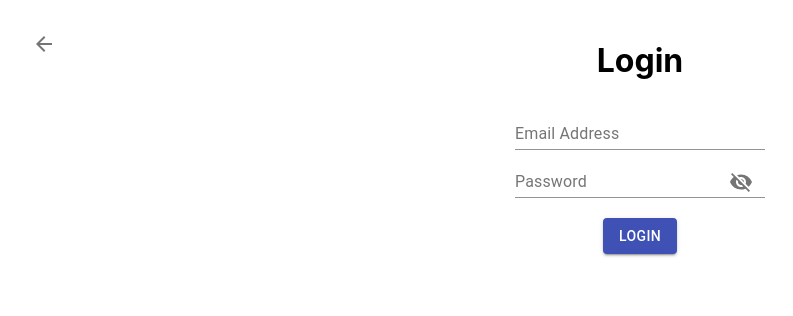
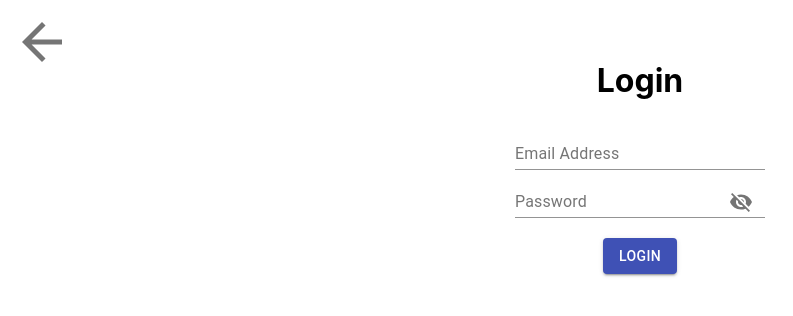
Before and after one commit to GA-hackathon/friendly-competition, a React (Create React App) app in the folder client/: page /login in a window 1280 px wide. Shown: the top 316 px of the page, without its empty margins (0-793 px from the left). Built offline with nearby package versions, Linux system fonts and the light colour scheme.

Commit message:
rename Intro.jsx to Home.jsx

```diff
--- a/client/src/App.jsx
+++ b/client/src/App.jsx
@@ -1,6 +1,6 @@
 import "./App.css";
 import { Switch, Route } from "react-router-dom";
-import Intro from "./screens/main/Intro";
+import Home from "./screens/main/Home";
 import Login from "./screens/auth/Login/Login";
 import Register from "./screens/auth/Register/Register";
 import { useStateValue } from "./providers/CurrentUserProvider";
@@ -29,7 +29,7 @@ function App() {
     <Switch>
       <Route path="/login" component={Login} />
       <Route path="/register" component={Register} />
-      <Route path="/" component={Intro} />
+      <Route path="/" component={Home} />
     </Switch>
   );
 }
--- a/client/src/screens/auth/Login/styledLogin.js
+++ b/client/src/screens/auth/Login/styledLogin.js
@@ -37,6 +37,15 @@ let Wrapper = styled.div`
     align-items: center;
   }
 
+  .inner-column {
+    padding: 20px;
+    display: block;
+    width: 98%;
+    max-width: 1100px;
+    margin-right: auto;
+    margin-left: auto;
+  }
+
   .big-user-image {
     height: 100px;
     width: 100px;
@@ -61,7 +70,12 @@ let Wrapper = styled.div`
     left: 0;
     position: absolute;
     top: 0;
-    padding: 20px;
+    padding: 10px;
+  }
+
+  .arrow-icon {
+    font-size: clamp(30px, 10vw, 60px);
+    padding: 1px;
   }
 
 `;
--- a/client/src/screens/auth/Register/styledRegister.js
+++ b/client/src/screens/auth/Register/styledRegister.js
@@ -10,7 +10,12 @@ let Wrapper = styled.div`
     left: 0;
     position: absolute;
     top: 0;
-    padding: 20px;
+    padding: 10px;
+  }
+
+  .arrow-icon {
+    font-size: clamp(30px, 10vw, 60px);
+    padding: 1px;
   }
 
   .inner-column {
@@ -68,9 +73,6 @@ let Wrapper = styled.div`
     align-self: center;
     margin-bottom: 5px;
   }
-  .arrow-icon {
-    color: black;
-  }
 `;
 
 export default Wrapper;
--- a/client/src/screens/main/Intro.jsx
+++ b/client/src/screens/main/Home.jsx
@@ -3,7 +3,7 @@ import { useStateValue } from "../../providers/CurrentUserProvider";
 import { removeToken } from "../../services/auth";
 import { useHistory } from "react-router-dom";
 
-function Intro() {
+function Home() {
   const [{ currentUser }, dispatch] = useStateValue();
 
   const history = useHistory();
@@ -16,7 +16,7 @@ function Intro() {
 
   return (
     <div>
-      HIII
+      <div>{currentUser && <>Welcome {currentUser?.first_name}</>}</div>
       {currentUser && <button onClick={handleLogout}>Log Out</button>}
       <Link to="/login">Login</Link>
       <Link to="/register">Sign up!</Link>
@@ -24,4 +24,4 @@ function Intro() {
   );
 }
 
-export default Intro;
+export default Home;
```
